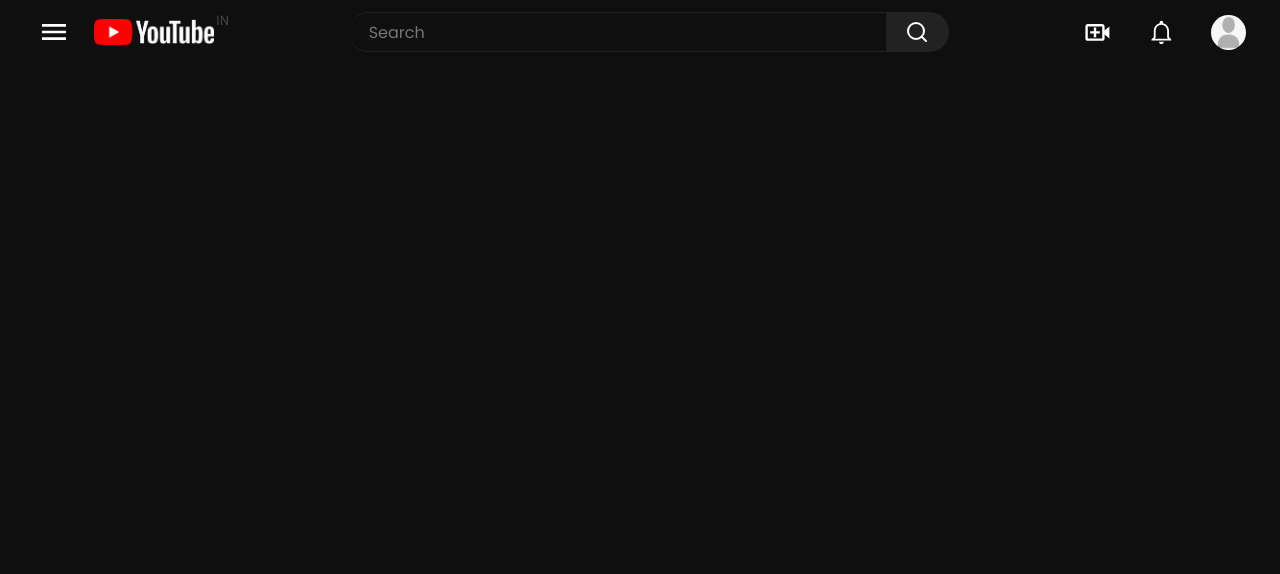
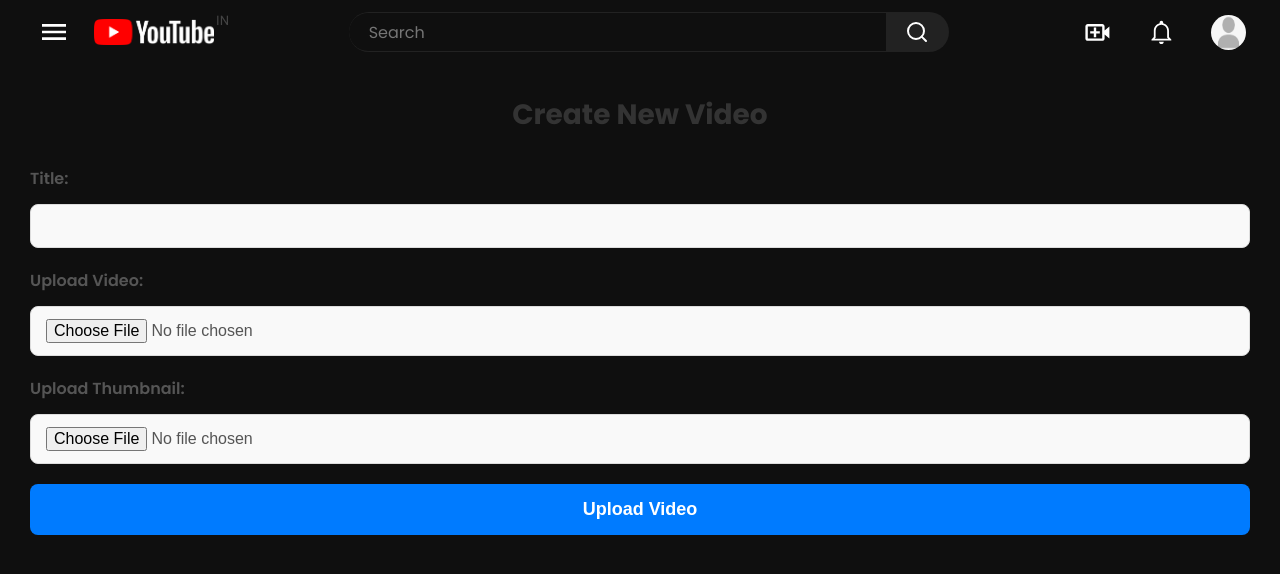
Before and after one commit to CodingOm1/YTClone, a React (Vite) app: page /create in a window 1280 px wide. Before the commit this address had no page. Shown: the top 574 px of the page. Built offline with nearby package versions, Linux system fonts and the light colour scheme.

Commit message:
full corrected

```diff
--- a/src/App.jsx
+++ b/src/App.jsx
@@ -1,19 +1,20 @@
 import React from "react";
 import Navbar from "./components/Navbar/Navbar";
 import Videos from "./components/Video/Videos";
-import { BrowserRouter as Router, Route, Routes } from "react-router-dom";
+import { Route, Routes } from "react-router-dom";
 import Player from "./components/Player/Player";
+import NewVideo from "./components/CreateNew/NewVideo";
 
 const App = () => {
   return (
     <div className="youtube">
       <Navbar />
-      <Router>
-        <Routes>
-          <Route path="/" element={<Videos />} />
-          <Route path="/playing/:title" element={<Player />} />
-        </Routes>
-      </Router>
+      <Routes>
+        <Route path="/" element={<Videos />} />
+        <Route path="/search" element={<Videos />} /> {/* Added route for search */}
+        <Route path="/playing/:title" element={<Player />} />
+        <Route path="/create" element={<NewVideo />} />
+      </Routes>
     </div>
   );
 };
--- /dev/null
+++ b/src/components/CreateNew/NewVideo.css
@@ -0,0 +1,112 @@
+.new-video-container {
+    width: 100%;
+    padding: 30px;
+    background-color: #ffffff00;
+    border-radius: 12px;
+    animation: fadeIn 0.5s ease-in-out;
+    transition: all 0.3s ease;
+    font-family: Poppins;
+}
+
+  /* Title */
+  .new-video-container h2 {
+    text-align: center;
+    font-size: 28px;
+    color: #333;
+    margin-bottom: 30px;
+  }
+
+  /* Form structure */
+  .new-video-container form div {
+    margin-bottom: 20px;
+  }
+
+  /* Label styling */
+  .new-video-container label {
+    display: block;
+    margin-bottom: 8px;
+    font-weight: 600;
+    color: #555;
+    transition: color 0.2s ease;
+  }
+
+  /* Input fields */
+  .new-video-container input[type="text"],
+  .new-video-container input[type="file"] {
+    width: 100%;
+    padding: 12px 15px;
+    margin-top: 5px;
+    border-radius: 8px;
+    border: 1px solid #ddd;
+    background-color: #f9f9f9;
+    font-size: 16px;
+    color: #555;
+    outline: none;
+    transition: border-color 0.3s ease, background-color 0.3s ease;
+  }
+
+  .new-video-container input[type="text"]:focus,
+  .new-video-container input[type="file"]:focus {
+    border-color: #007bff;
+    background-color: #fff;
+  }
+
+  /* Submit Button */
+  .new-video-container button {
+    display: inline-block;
+    width: 100%;
+    padding: 15px;
+    background-color: #007bff;
+    color: white;
+    font-size: 18px;
+    font-weight: 600;
+    text-align: center;
+    border: none;
+    border-radius: 8px;
+    cursor: pointer;
+    transition: background-color 0.3s ease, box-shadow 0.3s ease;
+  }
+
+  .new-video-container button:hover {
+    background-color: #0056b3;
+    box-shadow: 0 8px 15px rgba(0, 123, 255, 0.3);
+  }
+
+  /* Upload response styling */
+  .upload-response {
+    margin-top: 30px;
+    padding: 20px;
+    background-color: #e9f7e9;
+    border-left: 4px solid #28a745;
+    color: #155724;
+    font-size: 16px;
+    border-radius: 8px;
+  }
+
+  /* Animations */
+  @keyframes fadeIn {
+    from {
+      opacity: 0;
+      transform: translateY(-20px);
+    }
+    to {
+      opacity: 1;
+      transform: translateY(0);
+    }
+  }
+
+  /* Responsive Design */
+  @media (max-width: 768px) {
+    .new-video-container {
+      padding: 20px;
+    }
+
+    .new-video-container h2 {
+      font-size: 24px;
+    }
+
+    .new-video-container button {
+      font-size: 16px;
+      padding: 12px;
+    }
+  }
--- /dev/null
+++ b/src/components/CreateNew/NewVideo.jsx
@@ -0,0 +1,83 @@
+import React, { useState } from 'react';
+import axios from 'axios';
+import './NewVideo.css'; // Make sure the CSS file path is correct
+
+function NewVideo() {
+  const [title, setTitle] = useState('');
+  const [videoFile, setVideoFile] = useState(null);
+  const [thumbnailFile, setThumbnailFile] = useState(null);
+  const [uploadSuccess, setUploadSuccess] = useState(null);
+
+  const handleFileUpload = async (e) => {
+    e.preventDefault();
+
+    // Prepare form data
+    const formData = new FormData();
+    formData.append('title', title);
+    formData.append('videoMedia', videoFile);
+    formData.append('thumbnail', thumbnailFile);
+
+    try {
+      // Send POST request to upload files
+      const response = await axios.post('http://localhost:5000/upload', formData, {
+        headers: {
+          'Content-Type': 'multipart/form-data',
+        },
+      });
+
+      setUploadSuccess(response.data);
+      console.log('Video uploaded:', response.data);
+    } catch (error) {
+      console.error('Error uploading video:', error);
+      setUploadSuccess('Error uploading video.');
+    }
+  };
+
+  return (
+    <div className="new-video-container">
+      <h2>Create New Video</h2>
+      <form onSubmit={handleFileUpload}>
+        <div>
+          <label>Title:</label>
+          <input
+            type="text"
+            value={title}
+            onChange={(e) => setTitle(e.target.value)}
+            required
+          />
+        </div>
+
+        <div>
+          <label>Upload Video:</label>
+          <input
+            type="file"
+            accept="video/*"
+            onChange={(e) => setVideoFile(e.target.files[0])}
+            required
+          />
+        </div>
+
+        <div>
+          <label>Upload Thumbnail:</label>
+          <input
+            type="file"
+            accept="image/*"
+            onChange={(e) => setThumbnailFile(e.target.files[0])}
+            required
+          />
+        </div>
+
+        <button type="submit">Upload Video</button>
+      </form>
+
+      {uploadSuccess && (
+        <div className="upload-response">
+          <h3>Upload Result:</h3>
+          <div dangerouslySetInnerHTML={{ __html: uploadSuccess }} />
+        </div>
+      )}
+    </div>
+  );
+}
+
+export default NewVideo;
--- a/src/components/Navbar/Navbar.css
+++ b/src/components/Navbar/Navbar.css
@@ -36,6 +36,7 @@
 
 .navbar .left_nav .logo{
     position: relative;
+    cursor: pointer;
     display: flex;
     align-items: center;
     justify-content: flex-start;
--- a/src/components/Navbar/Navbar.jsx
+++ b/src/components/Navbar/Navbar.jsx
@@ -1,14 +1,31 @@
-import React from "react";
+import React, { useState } from "react";
 import "./Navbar.css";
 import { MdOutlineMenu } from "react-icons/md";
-
 import { FiSearch } from "react-icons/fi";
 import { MdKeyboardVoice } from "react-icons/md";
 import { BiVideoPlus } from "react-icons/bi";
 import { IoMdNotificationsOutline } from "react-icons/io";
 import { assets } from "../../assets/main";
+import { useNavigate } from "react-router-dom";
 
 const Navbar = () => {
+  const [searchQuery, setSearchQuery] = useState('');
+  const navigate = useNavigate();
+
+  const handleNavigation = () => {
+    navigate("/"); // Navigate to the homepage
+  };
+
+  const handleNewVideoClick = () => {
+    navigate('/create'); // Navigates to the CreateVideo component
+  };
+
+  const handleSearch = () => {
+    if (searchQuery.trim()) {
+      navigate(`/search?query=${searchQuery}`);
+    }
+  };
+
   return (
     <div className="navbar">
       <div className="left_nav">
@@ -16,22 +33,32 @@ const Navbar = () => {
           <MdOutlineMenu id="bar" />
         </span>
         <div className="logo">
-          <img src={assets.Logo} alt="Error to load logo" />
+          <img src={assets.Logo} onClick={handleNavigation} alt="Error to load logo" />
           <span>IN</span>
         </div>
       </div>
       <div className="search_field">
-            <div className="field">
-            <FiSearch id="icon"/>
-            <input type="text" placeholder="Search" />
-            </div>
-            <div className="srh_btn" title="Search">
-                <FiSearch id="icon"/>
-            </div>
+        <div className="field">
+          <FiSearch id="icon" />
+          <input
+            type="text"
+            placeholder="Search"
+            value={searchQuery}
+            onChange={(e) => setSearchQuery(e.target.value)}
+            onKeyDown={(e) => {
+              if (e.key === 'Enter') {
+                handleSearch();
+              }
+            }}
+          />
+        </div>
+        <div className="srh_btn" title="Search" onClick={handleSearch}>
+          <FiSearch id="icon" />
+        </div>
       </div>
       <div className="right_nav">
-        <BiVideoPlus id='icon'/>
-        <IoMdNotificationsOutline id='icon'/>
+        <BiVideoPlus id='icon' onClick={handleNewVideoClick} />
+        <IoMdNotificationsOutline id='icon' />
         <div className="profile">
           <img src={assets.default_avatar} alt="Err to load profile" />
         </div>
--- a/src/components/Video/Videos.css
+++ b/src/components/Video/Videos.css
@@ -1,8 +1,8 @@
 .video-list{
-    display: flex;
-    flex-wrap: wrap;
+    display: grid;
+    grid-template-columns: 1fr 1fr 1fr;
     padding: 20px 40px;
-    gap: 20px;
+    gap: 40px;
 }
 
 .video-item{
--- a/src/components/Video/Videos.jsx
+++ b/src/components/Video/Videos.jsx
@@ -1,4 +1,4 @@
-import { useNavigate } from 'react-router-dom';
+import { useNavigate, useLocation } from 'react-router-dom';
 import './Videos.css';
 import axios from 'axios';
 import { useState, useEffect } from 'react';
@@ -7,22 +7,28 @@ const Videos = () => {
   const [videos, setVideos] = useState([]);
   const [loading, setLoading] = useState(true);
   const [error, setError] = useState(null);
-  const navigate = useNavigate(); // for navigation
+  const navigate = useNavigate();
+  const location = useLocation();
+  const searchParams = new URLSearchParams(location.search);
+  const searchQuery = searchParams.get('query') || '';
 
   useEffect(() => {
-    axios.get('http://localhost:5000/api/videos')
-      .then(response => {
+    const fetchVideos = async () => {
+      setLoading(true);
+      try {
+        const response = await axios.get(`http://localhost:5000/api/videos?query=${searchQuery}`);
         setVideos(response.data);
+      } catch (error) {
+        setError('Error fetching videos');
+      } finally {
         setLoading(false);
-      })
-      .catch(error => {
-        setError('Error fetching videos');
-        setLoading(false);
-      });
-  }, []);
+      }
+    };
+
+    fetchVideos();
+  }, [searchQuery]);
 
   const handleVideoClick = (video) => {
-    // Pass the videoMedia as part of the state
     navigate(`/playing/${video.title}`, { state: { videoMedia: video.videoMedia } });
   };
 
--- a/src/main.jsx
+++ b/src/main.jsx
@@ -2,9 +2,10 @@ import { StrictMode } from 'react'
 import { createRoot } from 'react-dom/client'
 import App from './App.jsx'
 import './index.css'
+import { BrowserRouter } from 'react-router-dom'
 
 createRoot(document.getElementById('root')).render(
-  <StrictMode>
+  <BrowserRouter>
     <App />
-  </StrictMode>,
+  </BrowserRouter>,
 )
```
Also changed, not shown: 14 other files (tests, documents, lock files or other folders).
